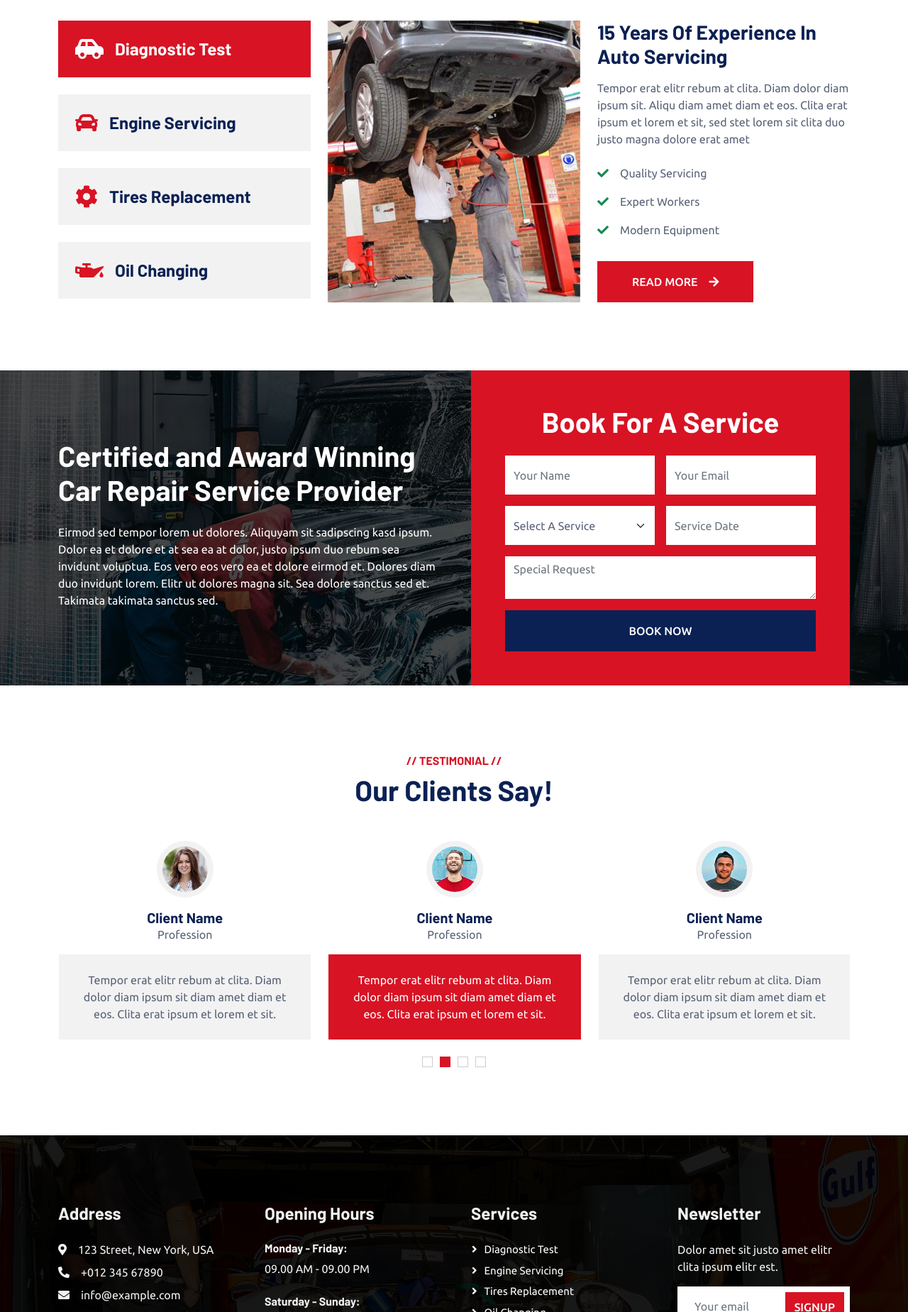
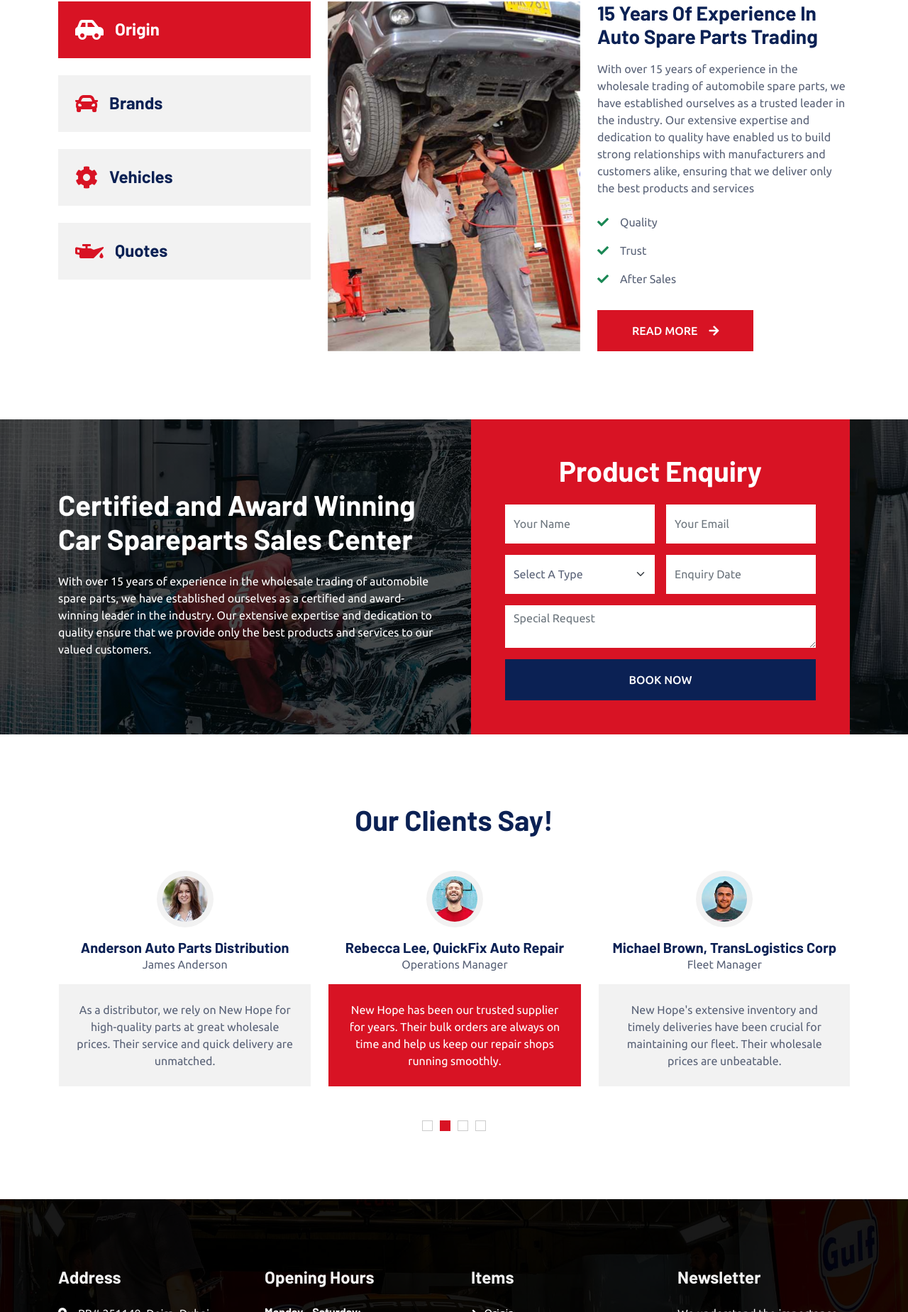
Before and after one commit to newhopeautodubai/UAE, a plain HTML site: page service.html in a window 1280 px wide. Shown: the part 547-2396 px from the top of the page at 71% size. Drawn offline with nearby package versions, Linux system fonts and the light colour scheme.

Commit message:
Update service.html

```diff
--- a/service.html
+++ b/service.html
@@ -114,27 +114,26 @@
     <div class="container-xxl service py-5">
         <div class="container">
             <div class="text-center wow fadeInUp" data-wow-delay="0.1s">
-                <h6 class="text-primary text-uppercase">// Our Services //</h6>
-                <h1 class="mb-5">Explore Our Services</h1>
+                <h1 class="mb-5">Explore Items</h1>
             </div>
             <div class="row g-4 wow fadeInUp" data-wow-delay="0.3s">
                 <div class="col-lg-4">
                     <div class="nav w-100 nav-pills me-4">
                         <button class="nav-link w-100 d-flex align-items-center text-start p-4 mb-4 active" data-bs-toggle="pill" data-bs-target="#tab-pane-1" type="button">
                             <i class="fa fa-car-side fa-2x me-3"></i>
-                            <h4 class="m-0">Diagnostic Test</h4>
+                            <h4 class="m-0">Origin</h4>
                         </button>
                         <button class="nav-link w-100 d-flex align-items-center text-start p-4 mb-4" data-bs-toggle="pill" data-bs-target="#tab-pane-2" type="button">
                             <i class="fa fa-car fa-2x me-3"></i>
-                            <h4 class="m-0">Engine Servicing</h4>
+                            <h4 class="m-0">Brands</h4>
                         </button>
                         <button class="nav-link w-100 d-flex align-items-center text-start p-4 mb-4" data-bs-toggle="pill" data-bs-target="#tab-pane-3" type="button">
                             <i class="fa fa-cog fa-2x me-3"></i>
-                            <h4 class="m-0">Tires Replacement</h4>
+                            <h4 class="m-0">Vehicles</h4>
                         </button>
                         <button class="nav-link w-100 d-flex align-items-center text-start p-4 mb-0" data-bs-toggle="pill" data-bs-target="#tab-pane-4" type="button">
                             <i class="fa fa-oil-can fa-2x me-3"></i>
-                            <h4 class="m-0">Oil Changing</h4>
+                            <h4 class="m-0">Quotes</h4>
                         </button>
                     </div>
                 </div>
@@ -149,11 +148,11 @@
                                     </div>
                                 </div>
                                 <div class="col-md-6">
-                                    <h3 class="mb-3">15 Years Of Experience In Auto Servicing</h3>
-                                    <p class="mb-4">Tempor erat elitr rebum at clita. Diam dolor diam ipsum sit. Aliqu diam amet diam et eos. Clita erat ipsum et lorem et sit, sed stet lorem sit clita duo justo magna dolore erat amet</p>
-                                    <p><i class="fa fa-check text-success me-3"></i>Quality Servicing</p>
-                                    <p><i class="fa fa-check text-success me-3"></i>Expert Workers</p>
-                                    <p><i class="fa fa-check text-success me-3"></i>Modern Equipment</p>
+                                    <h3 class="mb-3">15 Years Of Experience In Auto Spare Parts Trading</h3>
+                                    <p class="mb-4">With over 15 years of experience in the wholesale trading of automobile spare parts, we have established ourselves as a trusted leader in the industry. Our extensive expertise and dedication to quality have enabled us to build strong relationships with manufacturers and customers alike, ensuring that we deliver only the best products and services</p>
+                                    <p><i class="fa fa-check text-success me-3"></i>Quality</p>
+                                    <p><i class="fa fa-check text-success me-3"></i>Trust</p>
+                                    <p><i class="fa fa-check text-success me-3"></i>After Sales</p>
                                     <a href="" class="btn btn-primary py-3 px-5 mt-3">Read More<i class="fa fa-arrow-right ms-3"></i></a>
                                 </div>
                             </div>
@@ -167,11 +166,11 @@
                                     </div>
                                 </div>
                                 <div class="col-md-6">
-                                    <h3 class="mb-3">15 Years Of Experience In Auto Servicing</h3>
-                                    <p class="mb-4">Tempor erat elitr rebum at clita. Diam dolor diam ipsum sit. Aliqu diam amet diam et eos. Clita erat ipsum et lorem et sit, sed stet lorem sit clita duo justo magna dolore erat amet</p>
-                                    <p><i class="fa fa-check text-success me-3"></i>Quality Servicing</p>
-                                    <p><i class="fa fa-check text-success me-3"></i>Expert Workers</p>
-                                    <p><i class="fa fa-check text-success me-3"></i>Modern Equipment</p>
+                                    <h3 class="mb-3">15 Years Of Experience In Wholesales Trading </h3>
+                                    <p class="mb-4">With over 15 years of experience in the wholesale trading of automobile spare parts, we have established ourselves as a trusted leader in the industry. Our extensive expertise and dedication to quality have enabled us to build strong relationships with manufacturers and customers alike, ensuring that we deliver only the best products and services</p>
+                                    <p><i class="fa fa-check text-success me-3"></i>Best Price</p>
+                                    <p><i class="fa fa-check text-success me-3"></i>Prompt Supply</p>
+                                    <p><i class="fa fa-check text-success me-3"></i>Ready Stock</p>
                                     <a href="" class="btn btn-primary py-3 px-5 mt-3">Read More<i class="fa fa-arrow-right ms-3"></i></a>
                                 </div>
                             </div>
@@ -185,11 +184,11 @@
                                     </div>
                                 </div>
                                 <div class="col-md-6">
-                                    <h3 class="mb-3">15 Years Of Experience In Auto Servicing</h3>
-                                    <p class="mb-4">Tempor erat elitr rebum at clita. Diam dolor diam ipsum sit. Aliqu diam amet diam et eos. Clita erat ipsum et lorem et sit, sed stet lorem sit clita duo justo magna dolore erat amet</p>
-                                    <p><i class="fa fa-check text-success me-3"></i>Quality Servicing</p>
-                                    <p><i class="fa fa-check text-success me-3"></i>Expert Workers</p>
-                                    <p><i class="fa fa-check text-success me-3"></i>Modern Equipment</p>
+                                    <h3 class="mb-3">15 Years Of Experience In Wholesales Trading</h3>
+                                    <p class="mb-4">With over 15 years of experience in the wholesale trading of automobile spare parts, we have established ourselves as a trusted leader in the industry. Our extensive expertise and dedication to quality have enabled us to build strong relationships with manufacturers and customers alike, ensuring that we deliver only the best products and services</p>
+                                    <p><i class="fa fa-check text-success me-3"></i>Best Price</p>
+                                    <p><i class="fa fa-check text-success me-3"></i>Prompt Supply</p>
+                                    <p><i class="fa fa-check text-success me-3"></i>Ready Stock</p>
                                     <a href="" class="btn btn-primary py-3 px-5 mt-3">Read More<i class="fa fa-arrow-right ms-3"></i></a>
                                 </div>
                             </div>
@@ -203,11 +202,11 @@
                                     </div>
                                 </div>
                                 <div class="col-md-6">
-                                    <h3 class="mb-3">15 Years Of Experience In Auto Servicing</h3>
-                                    <p class="mb-4">Tempor erat elitr rebum at clita. Diam dolor diam ipsum sit. Aliqu diam amet diam et eos. Clita erat ipsum et lorem et sit, sed stet lorem sit clita duo justo magna dolore erat amet</p>
-                                    <p><i class="fa fa-check text-success me-3"></i>Quality Servicing</p>
-                                    <p><i class="fa fa-check text-success me-3"></i>Expert Workers</p>
-                                    <p><i class="fa fa-check text-success me-3"></i>Modern Equipment</p>
+                                    <h3 class="mb-3">15 Years Of Experience In Wholesales Trading</h3>
+                                    <p class="mb-4">With over 15 years of experience in the wholesale trading of automobile spare parts, we have established ourselves as a trusted leader in the industry. Our extensive expertise and dedication to quality have enabled us to build strong relationships with manufacturers and customers alike, ensuring that we deliver only the best products and services</p>
+                                    <p><i class="fa fa-check text-success me-3"></i>Best Price</p>
+                                    <p><i class="fa fa-check text-success me-3"></i>Prompt Supply</p>
+                                    <p><i class="fa fa-check text-success me-3"></i>Ready Stock</p>
                                     <a href="" class="btn btn-primary py-3 px-5 mt-3">Read More<i class="fa fa-arrow-right ms-3"></i></a>
                                 </div>
                             </div>
@@ -226,13 +225,13 @@
             <div class="row gx-5">
                 <div class="col-lg-6 py-5">
                     <div class="py-5">
-                        <h1 class="text-white mb-4">Certified and Award Winning Car Repair Service Provider</h1>
-                        <p class="text-white mb-0">Eirmod sed tempor lorem ut dolores. Aliquyam sit sadipscing kasd ipsum. Dolor ea et dolore et at sea ea at dolor, justo ipsum duo rebum sea invidunt voluptua. Eos vero eos vero ea et dolore eirmod et. Dolores diam duo invidunt lorem. Elitr ut dolores magna sit. Sea dolore sanctus sed et. Takimata takimata sanctus sed.</p>
+                        <h1 class="text-white mb-4">Certified and Award Winning Car Spareparts Sales Center</h1>
+                        <p class="text-white mb-0">With over 15 years of experience in the wholesale trading of automobile spare parts, we have established ourselves as a certified and award-winning leader in the industry. Our extensive expertise and dedication to quality ensure that we provide only the best products and services to our valued customers.</p>
                     </div>
                 </div>
                 <div class="col-lg-6">
                     <div class="bg-primary h-100 d-flex flex-column justify-content-center text-center p-5 wow zoomIn" data-wow-delay="0.6s">
-                        <h1 class="text-white mb-4">Book For A Service</h1>
+                        <h1 class="text-white mb-4">Product Enquiry</h1>
                         <form>
                             <div class="row g-3">
                                 <div class="col-12 col-sm-6">
@@ -243,17 +242,17 @@
                                 </div>
                                 <div class="col-12 col-sm-6">
                                     <select class="form-select border-0" style="height: 55px;">
-                                        <option selected>Select A Service</option>
-                                        <option value="1">Service 1</option>
-                                        <option value="2">Service 2</option>
-                                        <option value="3">Service 3</option>
+                                        <option selected>Select A Type</option>
+                                        <option value="1">Origin</option>
+                                        <option value="2">Brands</option>
+                                        <option value="3">Vehicle Type</option>
                                     </select>
                                 </div>
                                 <div class="col-12 col-sm-6">
                                     <div class="date" id="date1" data-target-input="nearest">
                                         <input type="text"
                                             class="form-control border-0 datetimepicker-input"
-                                            placeholder="Service Date" data-target="#date1" data-toggle="datetimepicker" style="height: 55px;">
+                                            placeholder="Enquiry Date" data-target="#date1" data-toggle="datetimepicker" style="height: 55px;">
                                     </div>
                                 </div>
                                 <div class="col-12">
@@ -271,45 +270,44 @@
     </div>
     <!-- Booking End -->
 
-
     <!-- Testimonial Start -->
     <div class="container-xxl py-5 wow fadeInUp" data-wow-delay="0.1s">
         <div class="container">
             <div class="text-center">
-                <h6 class="text-primary text-uppercase">// Testimonial //</h6>
+
                 <h1 class="mb-5">Our Clients Say!</h1>
             </div>
             <div class="owl-carousel testimonial-carousel position-relative">
                 <div class="testimonial-item text-center">
                     <img class="bg-light rounded-circle p-2 mx-auto mb-3" src="img/testimonial-1.jpg" style="width: 80px; height: 80px;">
-                    <h5 class="mb-0">Client Name</h5>
-                    <p>Profession</p>
+                    <h5 class="mb-0">Anderson Auto Parts Distribution</h5>
+                    <p>James Anderson</p>
                     <div class="testimonial-text bg-light text-center p-4">
-                    <p class="mb-0">Tempor erat elitr rebum at clita. Diam dolor diam ipsum sit diam amet diam et eos. Clita erat ipsum et lorem et sit.</p>
+                    <p class="mb-0">As a distributor, we rely on New Hope for high-quality parts at great wholesale prices. Their service and quick delivery are unmatched.</p>
                     </div>
                 </div>
                 <div class="testimonial-item text-center">
                     <img class="bg-light rounded-circle p-2 mx-auto mb-3" src="img/testimonial-2.jpg" style="width: 80px; height: 80px;">
-                    <h5 class="mb-0">Client Name</h5>
-                    <p>Profession</p>
+                    <h5 class="mb-0">Rebecca Lee, QuickFix Auto Repair</h5>
+                    <p>Operations Manager</p>
                     <div class="testimonial-text bg-light text-center p-4">
-                    <p class="mb-0">Tempor erat elitr rebum at clita. Diam dolor diam ipsum sit diam amet diam et eos. Clita erat ipsum et lorem et sit.</p>
+                    <p class="mb-0">New Hope has been our trusted supplier for years. Their bulk orders are always on time and help us keep our repair shops running smoothly.</p>
                     </div>
                 </div>
                 <div class="testimonial-item text-center">
                     <img class="bg-light rounded-circle p-2 mx-auto mb-3" src="img/testimonial-3.jpg" style="width: 80px; height: 80px;">
-                    <h5 class="mb-0">Client Name</h5>
-                    <p>Profession</p>
+                    <h5 class="mb-0">Michael Brown, TransLogistics Corp</h5>
+                    <p>Fleet Manager</p>
                     <div class="testimonial-text bg-light text-center p-4">
-                    <p class="mb-0">Tempor erat elitr rebum at clita. Diam dolor diam ipsum sit diam amet diam et eos. Clita erat ipsum et lorem et sit.</p>
+                    <p class="mb-0">New Hope's extensive inventory and timely deliveries have been crucial for maintaining our fleet. Their wholesale prices are unbeatable.</p>
                     </div>
                 </div>
                 <div class="testimonial-item text-center">
                     <img class="bg-light rounded-circle p-2 mx-auto mb-3" src="img/testimonial-4.jpg" style="width: 80px; height: 80px;">
-                    <h5 class="mb-0">Client Name</h5>
-                    <p>Profession</p>
+                    <h5 class="mb-0">Linda Green, GreenTech Industrial Supplies</h5>
+                    <p>CEO</p>
                     <div class="testimonial-text bg-light text-center p-4">
-                    <p class="mb-0">Tempor erat elitr rebum at clita. Diam dolor diam ipsum sit diam amet diam et eos. Clita erat ipsum et lorem et sit.</p>
+                    <p class="mb-0">New Hope provides the variety and quantity of parts we need at competitive rates. Their efficient service keeps our inventory stocked and clients happy.</p>
                     </div>
                 </div>
             </div>
@@ -324,9 +322,9 @@
             <div class="row g-5">
                 <div class="col-lg-3 col-md-6">
                     <h4 class="text-light mb-4">Address</h4>
-                    <p class="mb-2"><i class="fa fa-map-marker-alt me-3"></i>123 Street, New York, USA</p>
-                    <p class="mb-2"><i class="fa fa-phone-alt me-3"></i>+012 345 67890</p>
-                    <p class="mb-2"><i class="fa fa-envelope me-3"></i>info@example.com</p>
+                    <p class="mb-2"><i class="fa fa-map-marker-alt me-3"></i>PB# 251148, Deira, Dubai, UAE</p>
+                    <p class="mb-2"><i class="fa fa-phone-alt me-3"></i>+971 50 7950582</p>
+                    <p class="mb-2"><i class="fa fa-envelope me-3"></i>newhopeasp@gmail.com</p>
                     <div class="d-flex pt-2">
                         <a class="btn btn-outline-light btn-social" href=""><i class="fab fa-twitter"></i></a>
                         <a class="btn btn-outline-light btn-social" href=""><i class="fab fa-facebook-f"></i></a>
@@ -336,22 +334,20 @@
                 </div>
                 <div class="col-lg-3 col-md-6">
                     <h4 class="text-light mb-4">Opening Hours</h4>
-                    <h6 class="text-light">Monday - Friday:</h6>
+                    <h6 class="text-light">Monday - Saturday:</h6>
                     <p class="mb-4">09.00 AM - 09.00 PM</p>
-                    <h6 class="text-light">Saturday - Sunday:</h6>
-                    <p class="mb-0">09.00 AM - 12.00 PM</p>
                 </div>
                 <div class="col-lg-3 col-md-6">
-                    <h4 class="text-light mb-4">Services</h4>
-                    <a class="btn btn-link" href="">Diagnostic Test</a>
-                    <a class="btn btn-link" href="">Engine Servicing</a>
-                    <a class="btn btn-link" href="">Tires Replacement</a>
-                    <a class="btn btn-link" href="">Oil Changing</a>
-                    <a class="btn btn-link" href="">Vacuam Cleaning</a>
+                    <h4 class="text-light mb-4">Items</h4>
+                    <a class="btn btn-link" href="">Origin</a>
+                    <a class="btn btn-link" href="">Brands</a>
+                    <a class="btn btn-link" href="">Category</a>
+                    <a class="btn btn-link" href="">Sub Category</a>
+                    <a class="btn btn-link" href="">Vehicle Types</a>
                 </div>
                 <div class="col-lg-3 col-md-6">
                     <h4 class="text-light mb-4">Newsletter</h4>
-                    <p>Dolor amet sit justo amet elitr clita ipsum elitr est.</p>
+                    <p>We understand the importance of timely deliveries and strive to meet your deadlines.</p>
                     <div class="position-relative mx-auto" style="max-width: 400px;">
                         <input class="form-control border-0 w-100 py-3 ps-4 pe-5" type="text" placeholder="Your email">
                         <button type="button" class="btn btn-primary py-2 position-absolute top-0 end-0 mt-2 me-2">SignUp</button>
@@ -363,7 +359,7 @@
             <div class="copyright">
                 <div class="row">
                     <div class="col-md-6 text-center text-md-start mb-3 mb-md-0">
-                        &copy; <a class="border-bottom" href="#">Your Site Name</a>, All Right Reserved.
+                        &copy; <a class="border-bottom" href="#">www.newhopeautodubai.com</a>, All Right Reserved.
 
                         <!--/*** This template is free as long as you keep the footer author’s credit link/attribution link/backlink. If you'd like to use the template without the footer author’s credit link/attribution link/backlink, you can purchase the Credit Removal License from "https://htmlcodex.com/credit-removal". Thank you for your support. ***/-->
                         Designed By <a class="border-bottom" href="https://htmlcodex.com">HTML Codex</a>
@@ -381,7 +377,6 @@
         </div>
     </div>
     <!-- Footer End -->
-
 
     <!-- Back to Top -->
     <a href="#" class="btn btn-lg btn-primary btn-lg-square back-to-top"><i class="bi bi-arrow-up"></i></a>
```
